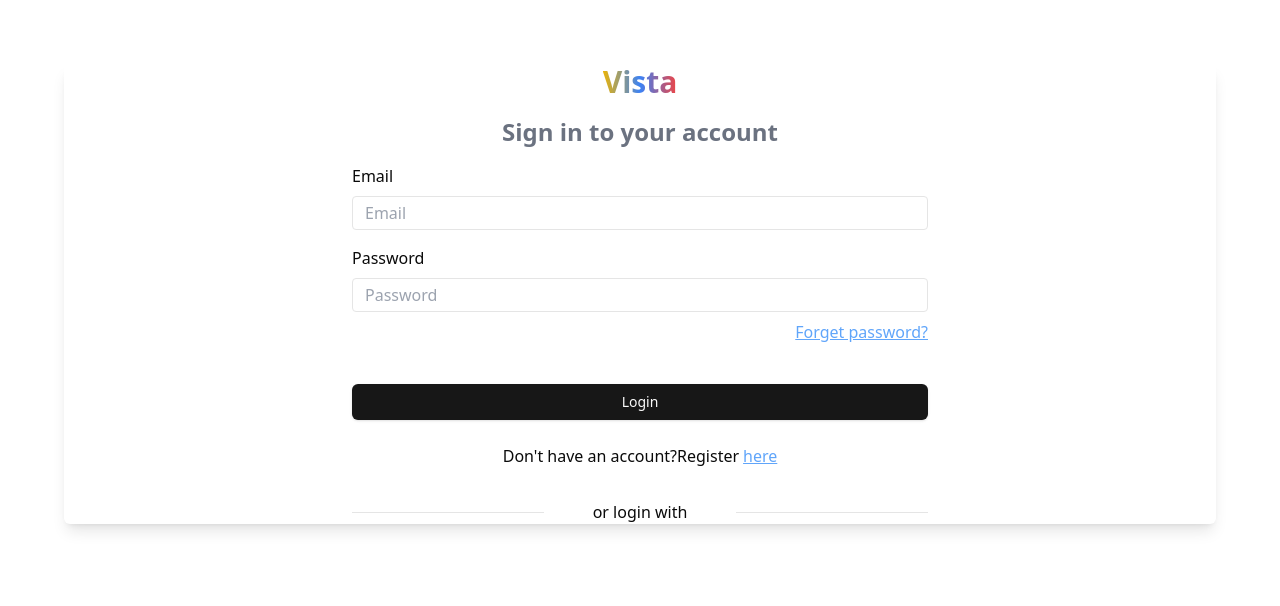
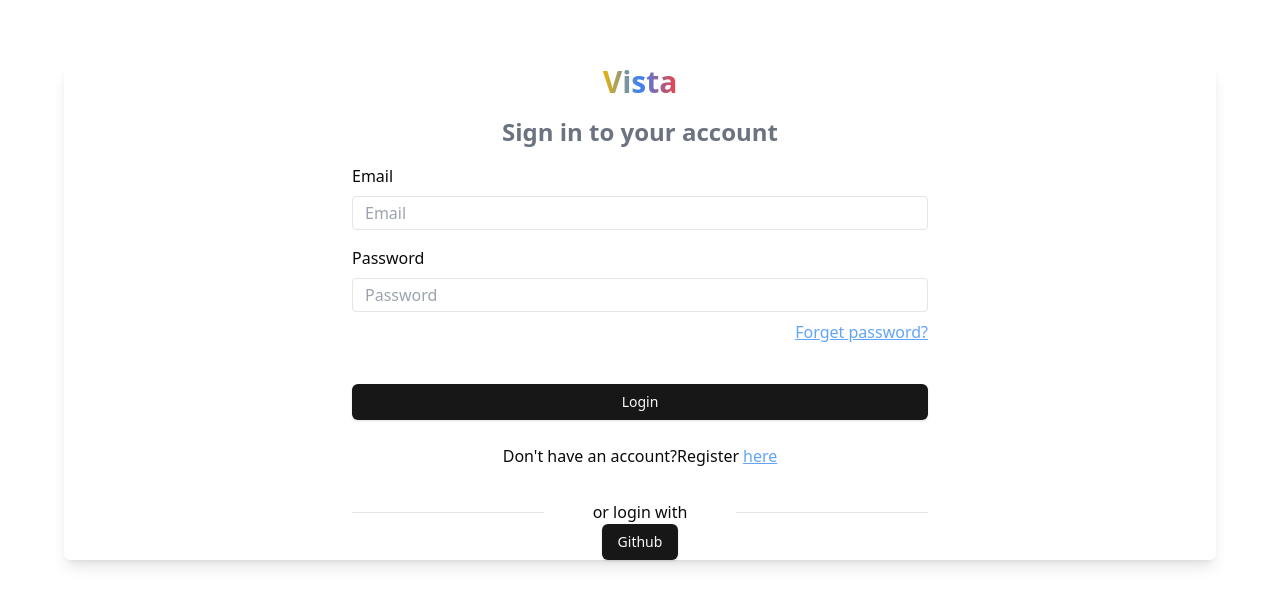
Before and after one commit to Minthantmg/loginAuthentication, a Next.js app: page / in a window 1280 px wide. Shown: the top 606 px of the page. Built offline with nearby package versions, Linux system fonts and the light colour scheme; no server answers.

Commit message:
feat:github login

```diff
--- a/src/app/Auth/sign-in/page.tsx
+++ b/src/app/Auth/sign-in/page.tsx
@@ -1,7 +1,9 @@
+'use client'
 import React from "react";
 import { Button } from "@/components/ui/button";
 import Link from "next/link";
 import { Separator } from "@/components/ui/separator";
+import { signIn } from "next-auth/react";
 
 const page = () => {
   return (
@@ -9,7 +11,8 @@ const page = () => {
       <div className="max-w-6xl mx-auto mt-6">
         <div className="flex justify-center items-center rounded-md shadow-lg">
           <div className="md:w-1/2 flex flex-col justify-center items-center md:mx-24">
-            <div className="md:text-3xl font-bold bg-gradient-to-r from-yellow-500 via-blue-500 to-red-500 bg-clip-text text-transparent">
+            <div className="md:text-3xl font-bold bg-gradient-to-r from-yellow-500
+             via-blue-500 to-red-500 bg-clip-text text-transparent">
               Vista
             </div>
             <div className="text-2xl text-gray-500 font-bold md:mt-4">
@@ -50,6 +53,7 @@ const page = () => {
               <div className="w-4/12 text-center">or login with</div>
               <Separator className="w-4/12" />
             </div>
+            <Button type="button" onClick={() => signIn("github")}>Github</Button>
           </div>
         </div>
       </div>
--- /dev/null
+++ b/src/app/hero/page.tsx
@@ -0,0 +1,15 @@
+'use client'
+import { useSession } from 'next-auth/react';
+import React from 'react';
+
+
+const page = () => {
+    const {data} = useSession();
+    console.log(data);
+    return (
+        <div>
+        </div>
+    );
+};
+
+export default page;
```
